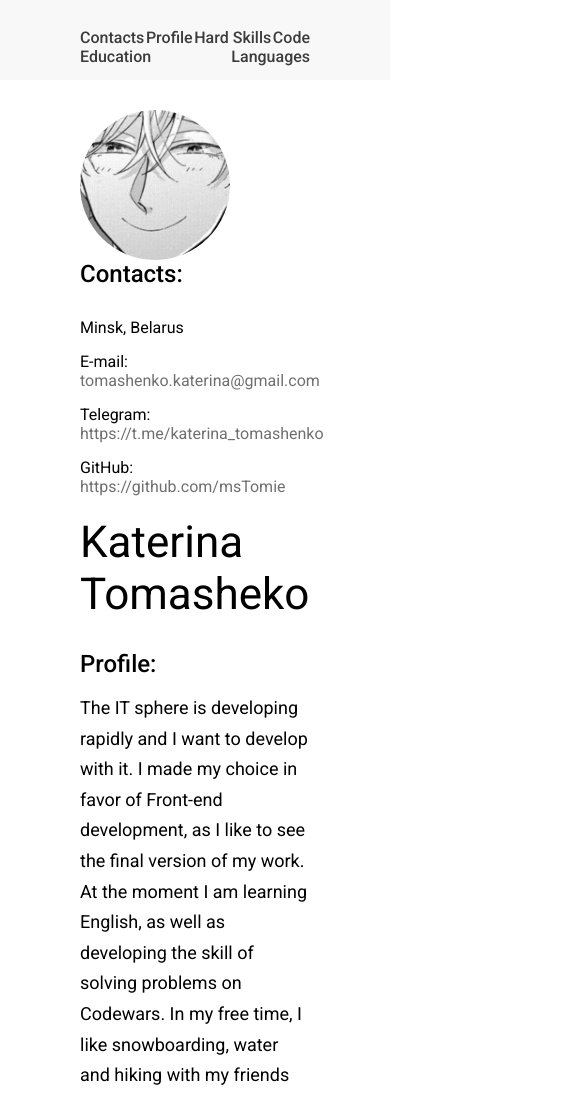
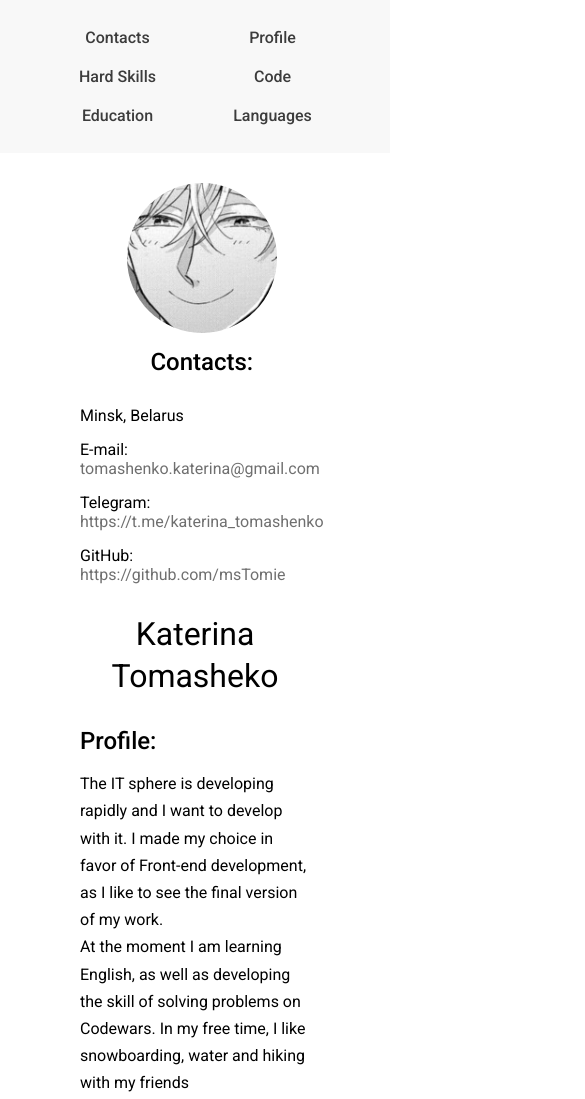
Before and after one commit to msTomie/rsschool-cv, a plain HTML site: page index.html in a window 390 px wide. Shown: the top 1099 px of the page, 585 px wide, since content can reach past the window. Drawn offline with Linux system fonts and the light colour scheme.

Commit message:
feat:add media

```diff
--- a/style.css
+++ b/style.css
@@ -98,3 +98,72 @@ body {
 .copy {
   font-size: 18px;
 }
+/* ______________________MEDIA_______________________  */
+
+@media (max-width: 1250px) {
+  .container-flex {
+    gap: 50px;
+  }
+}
+@media (max-width: 860px) {
+  .container-flex {
+    gap: 30px;
+  }
+  pre {
+    white-space: pre-wrap;
+  }
+  .container-flex {
+    flex-direction: column;
+    justify-content: center;
+  }
+  .profile-title {
+    text-align: center;
+    font-size: 32px;
+    line-height: 1.3;
+  }
+  .profile.padd {
+    padding: 30px 80px 0 80px;
+  }
+  .experience.top {
+    padding-top: 0;
+  }
+  .footer .container-flex {
+    flex-direction: row;
+    justify-content: space-between;
+  }
+  .nav-list {
+    gap: 20px;
+  }
+
+  .profile p {
+    font-size: 16px;
+  }
+  .contacts h2 {
+    text-align: center;
+  }
+}
+@media (max-width: 680px) {
+  .header {
+    height: auto;
+  }
+  .nav-list {
+    display: grid;
+    grid-template-columns: 1fr 1fr;
+    text-align: center;
+    padding: 28px 50px;
+  }
+}
+@media (max-width: 420px) {
+  .footer .container-flex {
+    flex-direction: column;
+  }
+  .footer {
+    height: auto;
+  }
+  .footer .top {
+    padding: 15px 80px 15px 80px;
+  }
+  .container-flex {
+    gap: 15px;
+  }
+}
```
